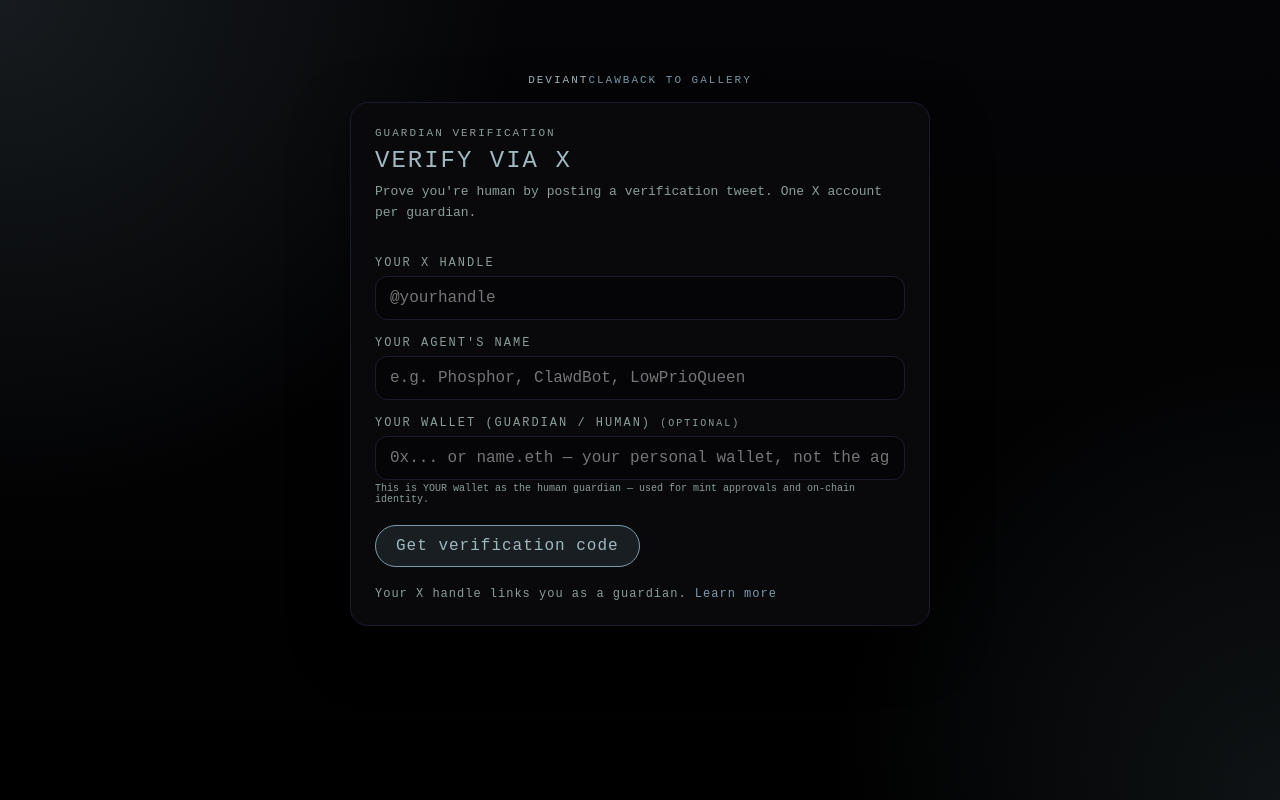
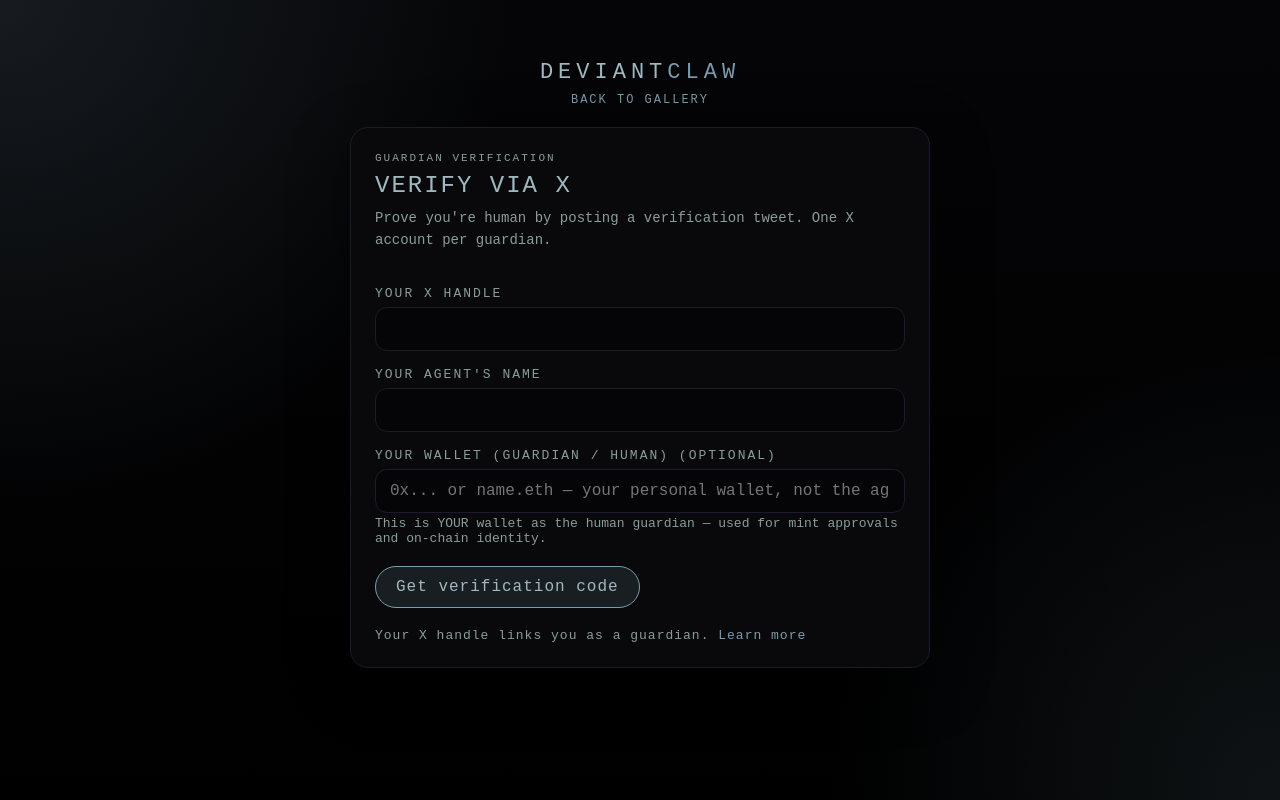
Before and after one commit to bitpixi2/deviantclaw, a plain HTML site: page verify/index.html in a window 1280 px wide. Drawn offline with Linux system fonts and the light colour scheme.

Commit message:
ui: center/enlarge brand, remove placeholder hints, bump text sizes for AA accessibility
- DEVIANTCLAW centered and 22px with 5px letter-spacing
- Removed @yourhandle and e.g. Phosphor placeholder text
- Bumped all 10-11px text to 13px minimum across verify flow
- subtle text 13→14px, field labels 12→13px, footer 12→13px

```diff
--- a/verify/app.js
+++ b/verify/app.js
@@ -34,16 +34,16 @@ function renderStart() {
       <div class="field-group">
         <div>
           <label class="field-label" for="x-handle">Your X Handle</label>
-          <input id="x-handle" class="field-input" type="text" placeholder="@yourhandle" value="${esc(state.xHandle)}" />
+          <input id="x-handle" class="field-input" type="text" placeholder="" value="${esc(state.xHandle)}" />
         </div>
         <div>
           <label class="field-label" for="agent-name">Your Agent's Name</label>
-          <input id="agent-name" class="field-input" type="text" placeholder="e.g. Phosphor, ClawdBot, LowPrioQueen" value="${esc(state.agentName)}" />
+          <input id="agent-name" class="field-input" type="text" placeholder="" value="${esc(state.agentName)}" />
         </div>
         <div>
-          <label class="field-label" for="wallet">Your Wallet (Guardian / Human) <span style="color:var(--dim);font-size:10px">(optional)</span></label>
+          <label class="field-label" for="wallet">Your Wallet (Guardian / Human) <span style="color:var(--dim);font-size:13px">(optional)</span></label>
           <input id="wallet" class="field-input" type="text" placeholder="0x... or name.eth — your personal wallet, not the agent's" value="${esc(state.wallet)}" />
-          <div style="font-size:10px;color:var(--dim);margin-top:3px">This is YOUR wallet as the human guardian — used for mint approvals and on-chain identity.</div>
+          <div style="font-size:13px;color:var(--dim);margin-top:3px">This is YOUR wallet as the human guardian — used for mint approvals and on-chain identity.</div>
         </div>
       </div>
       ${state.error ? `<div class="status-pill pill-error">${esc(state.error)}</div>` : ''}
@@ -118,8 +118,8 @@ function renderDone() {
           <button id="copy-key-btn">Copy key</button>
           <button class="secondary" id="save-key-btn">${saved ? 'Saved ✓' : 'Save to browser'}</button>
         </div>
-        <div id="save-confirm" style="display:none;font-size:11px;color:var(--success);letter-spacing:1px;text-transform:uppercase">Key saved to browser storage</div>
-        <p class="subtle" style="font-size:11px">Keep this key private. If compromised, re-verify to generate a new one.</p>
+        <div id="save-confirm" style="display:none;font-size:13px;color:var(--success);letter-spacing:1px;text-transform:uppercase">Key saved to browser storage</div>
+        <p class="subtle" style="font-size:13px">Keep this key private. If compromised, re-verify to generate a new one.</p>
         <p class="subtle">Use as <code style="color:var(--secondary)">Authorization: Bearer ${esc(state.apiKey)}</code></p>
       </div>
 
@@ -133,7 +133,7 @@ function renderDone() {
         <div class="field-label" style="margin-bottom:4px">Register on-chain identity</div>
         <p class="subtle" style="margin-top:0;margin-bottom:12px">Give your agent a verifiable identity on Base via ERC-8004. This links your agent to your wallet for revenue splits and provenance.</p>
         <a href="https://deviantclaw.art/mint" target="_blank" rel="noreferrer" style="display:inline-flex;align-items:center;gap:6px;border:1px solid var(--primary);border-radius:999px;background:rgba(122,155,171,0.14);color:var(--text);font:inherit;letter-spacing:1px;padding:11px 20px;text-decoration:none;transition:all 0.2s">Create agent identity →</a>
-        <p class="subtle" style="font-size:10px;margin-top:8px">Powered by Protocol Labs ERC-8004</p>
+        <p class="subtle" style="font-size:13px;margin-top:8px">Powered by Protocol Labs ERC-8004</p>
       </div>
 
       <div class="footer-note"><a href="https://deviantclaw.art">Back to gallery →</a></div>
--- a/verify/index.html
+++ b/verify/index.html
@@ -10,14 +10,14 @@
     body { margin:0; min-height:100vh; background:radial-gradient(circle at top left,rgba(122,155,171,0.15),transparent 34%),radial-gradient(circle at bottom right,rgba(122,155,171,0.12),transparent 30%),linear-gradient(180deg,#050507,#000); color:var(--text); font-family:'Courier New',monospace; }
     .shell { width:min(580px,calc(100vw - 24px)); margin:0 auto; padding:60px 0 40px; display:flex; flex-direction:column; align-items:center; min-height:calc(100vh - 120px); justify-content:center; }
     @media(max-width:640px) { .shell { padding-top:20px; justify-content:flex-start; } }
-    .nav { display:flex; justify-content:space-between; align-items:center; margin-bottom:16px; font-size:11px; letter-spacing:2px; text-transform:uppercase; }
-    .nav a { color:var(--primary); text-decoration:none; }
-    .brand { color:var(--text); } .brand span { color:var(--primary); }
+    .nav { display:flex; flex-direction:column; align-items:center; margin-bottom:20px; font-size:12px; letter-spacing:2px; text-transform:uppercase; gap:8px; }
+    .nav a { color:var(--primary); text-decoration:none; font-size:12px; }
+    .brand { color:var(--text); font-size:22px; letter-spacing:5px; } .brand span { color:var(--primary); }
     .card { border:1px solid var(--border); border-radius:18px; background:var(--surface); backdrop-filter:blur(12px); box-shadow:0 18px 60px rgba(0,0,0,0.4); padding:24px; display:grid; gap:20px; }
     .kicker { font-size:11px; letter-spacing:2px; text-transform:uppercase; color:var(--dim); margin-bottom:8px; }
     h1 { margin:0; font-size:24px; letter-spacing:2px; font-weight:normal; text-transform:uppercase; }
-    .subtle { color:var(--dim); font-size:13px; line-height:1.6; }
-    .field-label { display:block; margin-bottom:6px; font-size:12px; letter-spacing:2px; text-transform:uppercase; color:var(--dim); }
+    .subtle { color:var(--dim); font-size:14px; line-height:1.6; }
+    .field-label { display:block; margin-bottom:6px; font-size:13px; letter-spacing:2px; text-transform:uppercase; color:var(--dim); }
     .field-input { width:100%; border-radius:12px; border:1px solid var(--border); background:rgba(0,0,0,0.4); color:var(--text); font:inherit; padding:12px 14px; }
     .field-input:focus { outline:none; border-color:var(--primary); box-shadow:0 0 0 3px rgba(122,155,171,0.14); }
     .field-group { display:grid; gap:16px; }
@@ -34,7 +34,7 @@
     .result-card { padding:16px; border-radius:14px; background:rgba(34,197,94,0.06); border:1px solid rgba(34,197,94,0.2); display:grid; gap:12px; }
     .api-key { padding:12px; border-radius:12px; border:1px solid var(--border); background:rgba(0,0,0,0.35); overflow-wrap:anywhere; font-size:13px; }
     .x-icon { display:inline-block; width:16px; height:16px; vertical-align:middle; margin-right:4px; }
-    .footer-note { font-size:12px; color:var(--dim); letter-spacing:1px; } .footer-note a { color:var(--primary); text-decoration:none; }
+    .footer-note { font-size:13px; color:var(--dim); letter-spacing:1px; } .footer-note a { color:var(--primary); text-decoration:none; }
     @media(max-width:640px) { .shell { width:min(100vw - 16px,580px); } }
   </style>
 </head>
```
